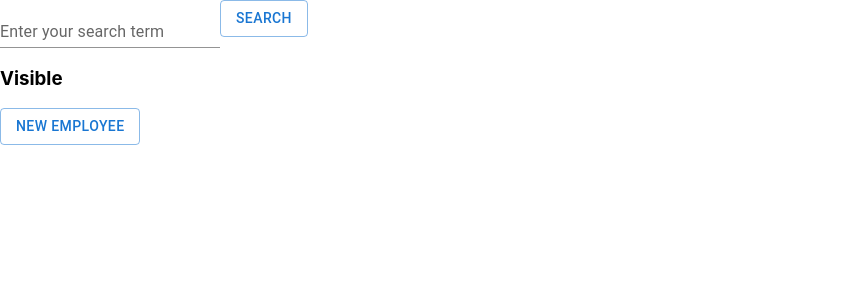
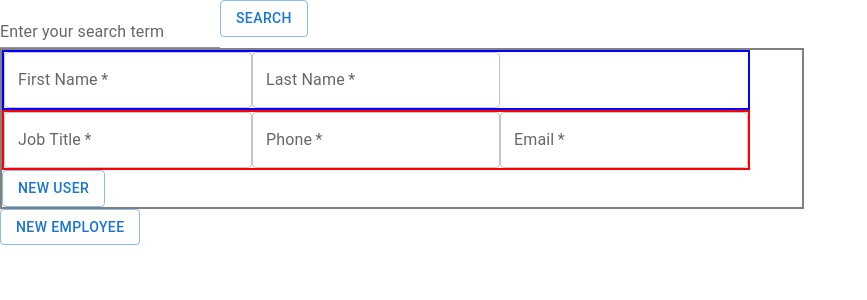
Before and after one commit to jchanda1/aimii, a React (Create React App) app: page / in a window 1280 px wide. Both pictures are taken after a click on the button "NEW EMPLOYEE". Shown: the top 300 px of the page, without its empty margins (0-867 px from the left). Built offline with nearby package versions, Linux system fonts and the light colour scheme.

Commit message:
new employee form

```diff
--- a/src/App.js
+++ b/src/App.js
@@ -4,6 +4,7 @@ import { store } from "./store";
 import { SearchBar } from "./Components/SearchBar/SearchBar";
 import ResultGrid from "./Components/ResultGrid/ResultGrid";
 import NewEmployee from "./Components/NewEmployeeForm/NewEmployee";
+import NEForm from "./Components/NewEmployeeForm/NEForm";
 
 function App() {
   return (
--- /dev/null
+++ b/src/Components/NewEmployeeForm/NEForm.js
@@ -0,0 +1,121 @@
+import { Box, Button, TextField } from "@mui/material";
+import { useSelector } from "react-redux";
+import { useDispatch } from "react-redux";
+import { newEmployeeActions } from "../../store/newEmployeeSlice";
+import { userData } from "../../Data/Users";
+
+const NEForm = () => {
+  const formData = useSelector((state) => state.newEmployee);
+  const dispatch = useDispatch();
+
+  function convertToTitleCase(str) {
+    if (!str) {
+      return "";
+    }
+
+    return str
+      .toLowerCase()
+      .split(" ")
+      .map(function (word) {
+        return word.charAt(0).toUpperCase().concat(word.substr(1));
+      })
+      .join(" ");
+  }
+
+  console.log(userData);
+  function submitHandler(e) {
+    e.preventDefault();
+    const person = {
+      firstName: formData.firstName,
+      lastName: formData.lastName,
+      jobTitle: formData.jobTitle,
+      email: formData.email,
+      phone: formData.phone,
+    };
+
+    userData.push(person);
+
+    console.log(userData);
+  }
+
+  function firstNameChangeHandler(e) {
+    const firstName = convertToTitleCase(e.target.value);
+    dispatch(newEmployeeActions.setFirstName(firstName));
+  }
+
+  function lastNameChangeHandler(e) {
+    const lastName = convertToTitleCase(e.target.value);
+    dispatch(newEmployeeActions.setLastName(lastName));
+  }
+
+  function jobTitleChangeHandler(e) {
+    dispatch(newEmployeeActions.setJobTitle(e.target.value));
+  }
+
+  function emailChangeHandler(e) {
+    dispatch(newEmployeeActions.setEmail(e.target.value));
+  }
+
+  function phoneChangeHandler(e) {
+    dispatch(newEmployeeActions.setPhone(e.target.value));
+  }
+
+  return (
+    <Box
+      width={800}
+      sx={{ border: "2px solid grey" }}
+      alignItems="center"
+      display="flex"
+    >
+      <form autoComplete="off" noValidate onSubmit={submitHandler}>
+        <Box
+          sx={{ border: "2px solid blue" }}
+          alignItems="center"
+          display="flex"
+        >
+          <TextField
+            label="First Name"
+            variant="outlined"
+            required
+            onChange={firstNameChangeHandler}
+          />
+          <TextField
+            label="Last Name"
+            variant="outlined"
+            required
+            onChange={lastNameChangeHandler}
+          />
+        </Box>
+        <Box
+          sx={{ border: "2px solid red" }}
+          alignItems="center"
+          display="flex"
+        >
+          <TextField
+            onChange={jobTitleChangeHandler}
+            label="Job Title"
+            variant="outlined"
+            required
+          />
+          <TextField
+            onChange={phoneChangeHandler}
+            label="Phone"
+            variant="outlined"
+            required
+          />
+          <TextField
+            onChange={emailChangeHandler}
+            label="Email"
+            variant="outlined"
+            required
+          />
+        </Box>
+        <Button variant="outlined" type="submit">
+          New user
+        </Button>
+      </form>
+    </Box>
+  );
+};
+
+export default NEForm;
--- a/src/Components/NewEmployeeForm/NewEmployee.js
+++ b/src/Components/NewEmployeeForm/NewEmployee.js
@@ -2,6 +2,7 @@ import { useSelector } from "react-redux";
 import { Button } from "@mui/material";
 import { useDispatch } from "react-redux";
 import { newEmployeeActions } from "../../store/newEmployeeSlice";
+import NEForm from "./NEForm";
 
 const NewEmployee = () => {
   const dispatch = useDispatch();
@@ -13,7 +14,7 @@ const NewEmployee = () => {
 
   return (
     <>
-      {formIsVisible ? <h3>Visible</h3> : <h2>Not Visible</h2>}
+      {formIsVisible && <NEForm />}
       <Button variant="outlined" onClick={onClickHandler}>
         New Employee
       </Button>
--- a/src/Components/ResultGrid/ResultGrid.js
+++ b/src/Components/ResultGrid/ResultGrid.js
@@ -13,8 +13,8 @@ const ResultGrid = () => {
     searchTerm?.length > 2
       ? userData.filter((user) => {
           return (
-            user.FirstName.toUpperCase().includes(searchTerm.toUpperCase()) ||
-            user.LastName.toUpperCase().includes(searchTerm.toUpperCase())
+            user.firstName.toUpperCase().includes(searchTerm.toUpperCase()) ||
+            user.lastName.toUpperCase().includes(searchTerm.toUpperCase())
           );
         })
       : [];
@@ -28,7 +28,7 @@ const ResultGrid = () => {
                 <Card variant="outlined">
                   <CardContent>
                     <Typography variant="h5" component="div">
-                      {`${result.FirstName} ${result.LastName}`}
+                      {`${result.firstName} ${result.lastName}`}
                     </Typography>
                   </CardContent>
                 </Card>
```
